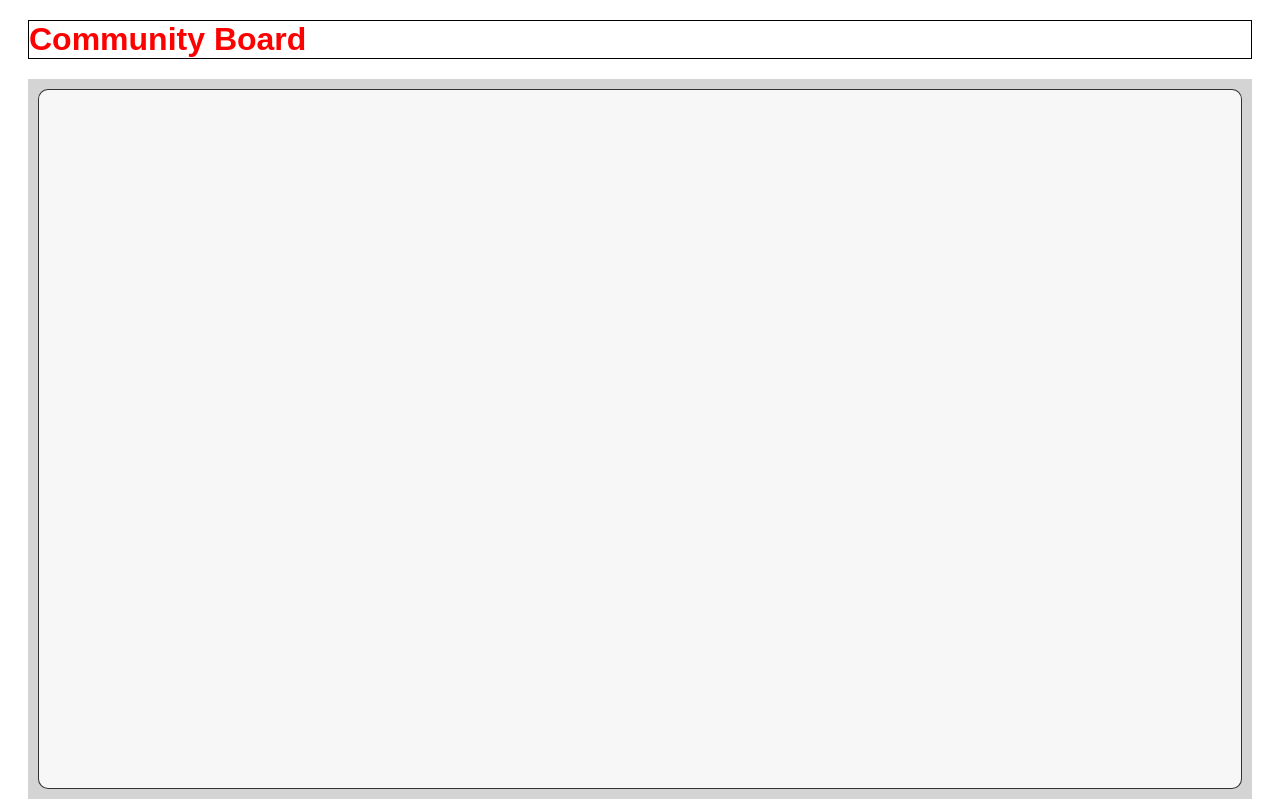
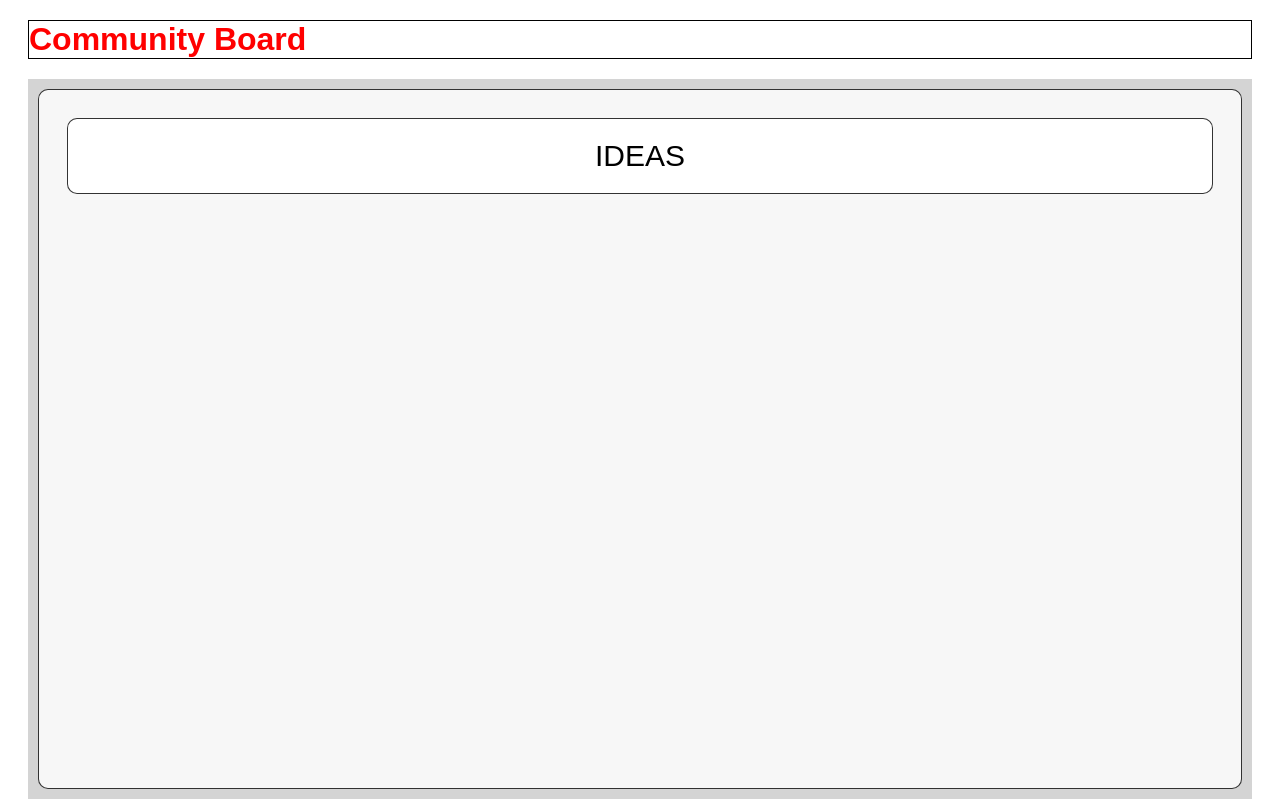
Before and after one commit to francescalily/lapTwoProject, a plain HTML site: page client/discussion.html in a window 1280 px wide. Both pictures are taken after a click on the element "IDEAS". Drawn offline with nearby package versions, Linux system fonts and the light colour scheme.

Commit message:
adding more functionality to fullscreen community board so separate sections

```diff
--- a/client/assets/discussion.css
+++ b/client/assets/discussion.css
@@ -21,7 +21,7 @@ h1 {
 .grid-item {
   background-color: rgba(255, 255, 255);
   border: 1px solid rgba(0, 0, 0, 0.8);
-  margin: 2px;
+  margin: 8px;
   padding: 20px;
   font-size: 30px;
   text-align: center;
--- a/client/assets/discussion.js
+++ b/client/assets/discussion.js
@@ -1,9 +1,14 @@
 const gridItems = document.querySelectorAll(".grid-item");
 const gridContainer = document.querySelector(".grid-container");
+const library = document.querySelector("#library");
+const ideas = document.querySelector("#ideas");
+const recycling = document.querySelector("#recycling");
+const knowledge = document.querySelector("#knowledge");
+const landscape = document.querySelector("#landscape");
 
 let isOpen = false;
 
-function togglePopUp() {
+function togglePopUp(event) {
   if (isOpen) {
     const fullScreen = gridContainer.querySelector(".fullScreen");
     if (fullScreen) {
@@ -16,6 +21,14 @@ function togglePopUp() {
   } else {
     const fullScreen = document.createElement("div");
     fullScreen.classList.add("fullScreen");
+
+    const sourceElement = event.target;
+    const clonedContent = sourceElement.cloneNode(true);
+    fullScreen.appendChild(clonedContent);
+
+    if (event.target.id === "library") {
+      fullScreen.style.backgroundColor = "blue";
+    }
 
     fullScreen.addEventListener("click", togglePopUp);
 
```
